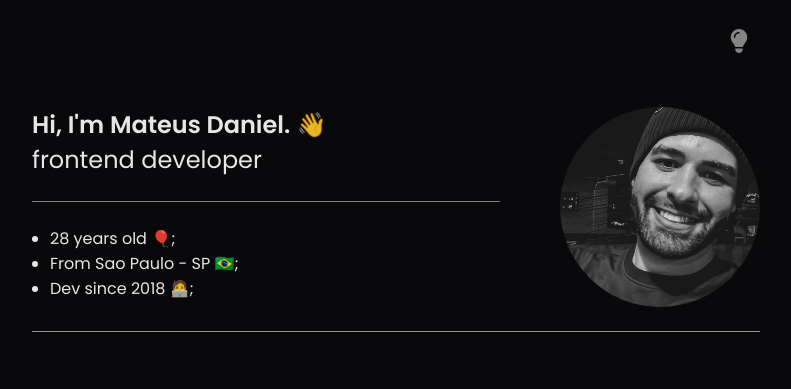
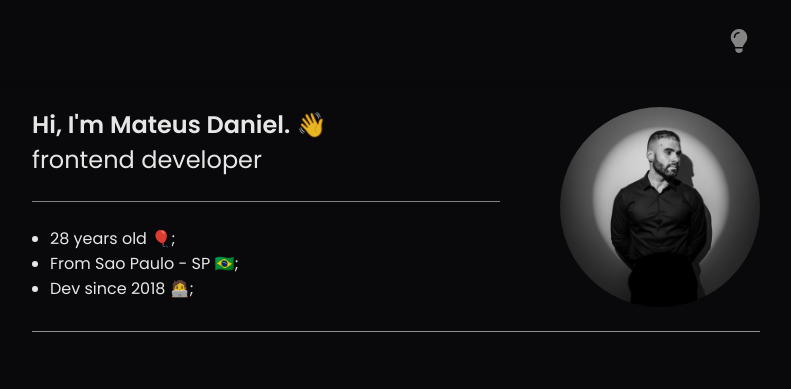
Before and after one commit to MateusDanieel/MateusDanieel.github.io, a plain HTML site: page index.html in a window 1280 px wide. Shown: the top 389 px of the page, without its empty margins (244-1035 px from the left). Drawn offline with Linux system fonts and the light colour scheme.

Commit message:
fix profile img

```diff
--- a/index.html
+++ b/index.html
@@ -73,7 +73,7 @@
                     </ul>
 
                 </div>
-                <img src="assets/img/perfil-alt.jpg" alt="" class="sec-about__wrapper__img" />
+                <img src="assets/img/profile.png" alt="" class="sec-about__wrapper__img" />
             </div>
         </section>
 
```
